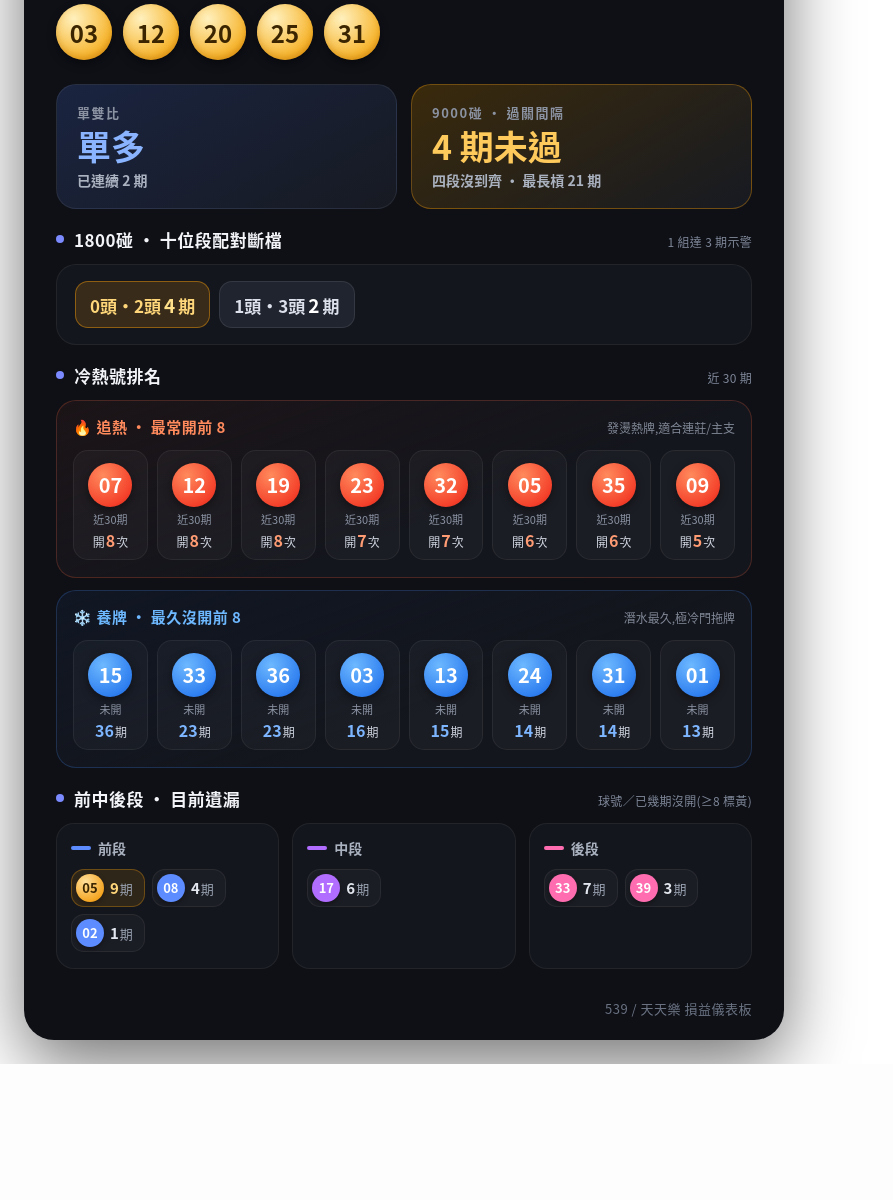
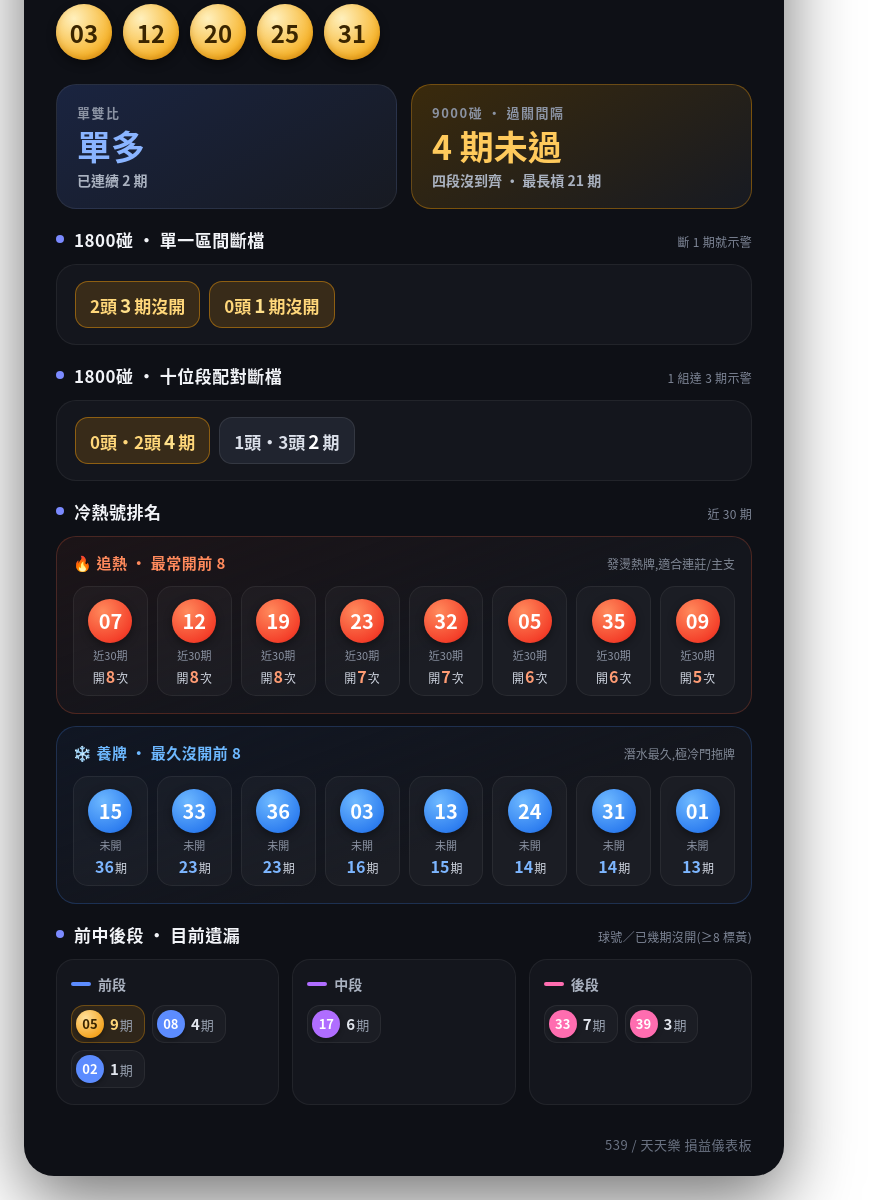
Before and after one commit to 545i/539, a Python web app: template backend/templates/reminder_card.html in a window 1280 px wide. Shown: the part 219-1419 px from the top of the page, without its empty margins (0-893 px from the left). Before the commit the page ends 1283 px from the top, so only its background shows below. Run offline with Jinja, Linux system fonts and the light colour scheme; the template is opened without the code that fills it, so the values that code supplies are empty.

Commit message:
1800碰單一區間斷檔補進 TG 圖卡(開獎推播真正發的是圖卡)
上次只改了純文字/提醒;開獎自動推播其實發圖卡(reminder_image.build_card_data
+ reminder_card.html),沒帶到單一區間。這次:
- reminder_image 新增 _singles() 並放進 build_card_data 的 "singles"。
- reminder_card.html 新增 singlesSection,排在 9000碰 tile 與配對斷檔之間;含 DEMO。

Co-Authored-By: Claude Opus 4.8 <noreply@anthropic.com>
Claude-Session: https://claude.ai/code/session_01XwFYEPNjCrb17WUxhGWDbQ

```diff
--- a/backend/templates/reminder_card.html
+++ b/backend/templates/reminder_card.html
@@ -164,6 +164,10 @@
     const DEMO = {
       game: "今彩539", issue: "114000221", date: "2026-08-28", time: "20:30",
       nums: [3, 12, 20, 25, 31],
+      singles: [
+        { label: "2頭", streak: 3, alert: true },
+        { label: "0頭", streak: 1, alert: true }
+      ],
       pairs: [
         { a: "0頭", b: "2頭", streak: 4, alert: true },
         { a: "1頭", b: "3頭", streak: 2, alert: false }
@@ -222,6 +226,24 @@
                   <div class="tbig">—</div><div class="tsub">本款不適用(非39選5)</div></div>`;
       }
       return `<div class="tiles">${oe}${nine}</div>`;
+    }
+
+    // 1800碰:單一十位段斷檔(自己連續幾期沒開,斷 1 期就示警)
+    function singlesSection(singles) {
+      let inner;
+      if (!singles || !singles.length) {
+        inner = `<div class="ok-line">各十位段近期都有開 ✓</div>`;
+      } else {
+        const chips = singles.map(s =>
+          `<span class="chip ${s.alert ? "warn" : ""}">${s.label}<b>${s.streak}</b>期沒開</span>`
+        ).join("");
+        inner = `<div class="chips">${chips}</div>`;
+      }
+      return `<div class="section">
+        <div class="shead"><span class="dot"></span><span class="stitle">1800碰 · 單一區間斷檔</span>
+          <span class="shint">斷 1 期就示警</span></div>
+        <div class="panel">${inner}</div>
+      </div>`;
     }
 
     // 1800碰:十位段配對斷檔
@@ -303,6 +325,7 @@
         <div class="balls">${ballsHtml(d.nums)}</div>
         <div class="body">
           ${tilesHtml(d)}
+          ${singlesSection(d.singles)}
           ${pairsSection(d.pairs)}
           ${hotColdSection(d.hotcold)}
           ${thirdsSection(d.thirds)}
```
Also changed, not shown: backend/reminder_image.py (+13 -0 lines).
